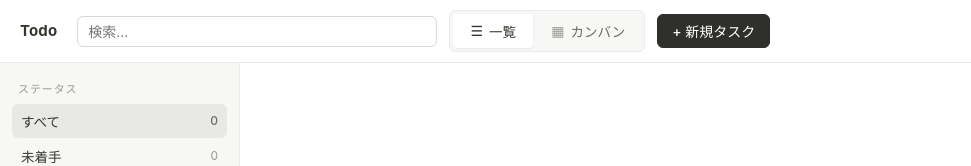
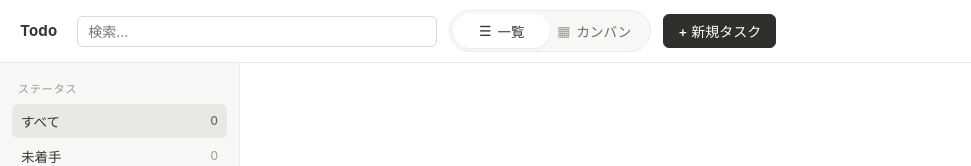
Before and after one commit to iuy58754932-jpg/todo-app, a React (Vite) app: page / in a window 1280 px wide. Shown: the top 166 px of the page, without its empty margins (0-971 px from the left). Built offline with nearby package versions, Linux system fonts and the light colour scheme.

Commit message:
切り替えボタンをトグルに変更

```diff
--- a/src/App.css
+++ b/src/App.css
@@ -172,43 +172,70 @@ textarea {
   border-color: var(--border-strong);
 }
 
-.view-toggle {
+.view-switch {
+  position: relative;
   display: inline-flex;
+  align-items: center;
+  padding: 0;
   background: var(--bg-soft);
   border: 1px solid var(--border);
-  border-radius: var(--radius);
+  border-radius: 999px;
+  cursor: pointer;
+  transition: background 0.12s ease, border-color 0.12s ease;
+}
+.view-switch:hover {
+  background: var(--bg-hover);
+}
+.view-switch:focus-visible {
+  outline: 2px solid var(--accent);
+  outline-offset: 2px;
+}
+.view-switch-track {
+  position: relative;
+  display: inline-flex;
   padding: 3px;
-  gap: 2px;
+  gap: 0;
 }
-.view-toggle button {
-  border: none;
+.view-switch-option {
+  display: inline-flex;
+  align-items: center;
+  justify-content: center;
+  gap: 6px;
   padding: 7px 16px;
+  min-width: 88px;
   font-size: 13.5px;
   font-weight: 500;
   color: var(--text-soft);
-  border-radius: 4px;
+  border-radius: 999px;
+  user-select: none;
+}
+.view-switch-thumb {
+  position: absolute;
+  top: 3px;
+  left: 3px;
+  width: calc(50% - 3px);
+  height: calc(100% - 6px);
   display: inline-flex;
   align-items: center;
+  justify-content: center;
   gap: 6px;
-  min-width: 80px;
-  justify-content: center;
-  transition: background 0.12s ease, color 0.12s ease, box-shadow 0.12s ease;
+  font-size: 13.5px;
+  font-weight: 600;
+  color: var(--text);
+  background: var(--bg);
+  border-radius: 999px;
+  box-shadow: var(--shadow-sm);
+  transition: transform 0.2s ease;
 }
-.view-toggle button:hover {
-  background: var(--bg-hover);
-  color: var(--text);
+.view-switch.is-kanban .view-switch-thumb {
+  transform: translateX(100%);
 }
-.view-toggle button.active {
-  background: var(--bg);
-  color: var(--text);
-  box-shadow: var(--shadow-sm);
-}
-.view-toggle-icon {
+.view-switch-icon {
   font-size: 14px;
   line-height: 1;
   color: var(--text-muted);
 }
-.view-toggle button.active .view-toggle-icon {
+.view-switch-thumb .view-switch-icon {
   color: var(--text);
 }
 
--- a/src/components/Header.tsx
+++ b/src/components/Header.tsx
@@ -25,24 +25,31 @@ export function Header({
         value={keyword}
         onChange={(e) => onKeywordChange(e.target.value)}
       />
-      <div className="view-toggle" role="group" aria-label="ビュー切替">
-        <button
-          className={view === "list" ? "active" : ""}
-          onClick={() => onViewChange("list")}
-          aria-pressed={view === "list"}
-        >
-          <span className="view-toggle-icon" aria-hidden="true">☰</span>
-          一覧
-        </button>
-        <button
-          className={view === "kanban" ? "active" : ""}
-          onClick={() => onViewChange("kanban")}
-          aria-pressed={view === "kanban"}
-        >
-          <span className="view-toggle-icon" aria-hidden="true">▦</span>
-          カンバン
-        </button>
-      </div>
+      <button
+        type="button"
+        className={`view-switch ${view === "kanban" ? "is-kanban" : "is-list"}`}
+        role="switch"
+        aria-checked={view === "kanban"}
+        aria-label="ビュー切替"
+        onClick={() => onViewChange(view === "list" ? "kanban" : "list")}
+      >
+        <span className="view-switch-track">
+          <span className="view-switch-option" aria-hidden="true">
+            <span className="view-switch-icon">☰</span>
+            一覧
+          </span>
+          <span className="view-switch-option" aria-hidden="true">
+            <span className="view-switch-icon">▦</span>
+            カンバン
+          </span>
+          <span className="view-switch-thumb" aria-hidden="true">
+            <span className="view-switch-icon">
+              {view === "kanban" ? "▦" : "☰"}
+            </span>
+            {view === "kanban" ? "カンバン" : "一覧"}
+          </span>
+        </span>
+      </button>
       <button className="primary" onClick={onNewTask}>
         + 新規タスク
       </button>
```
